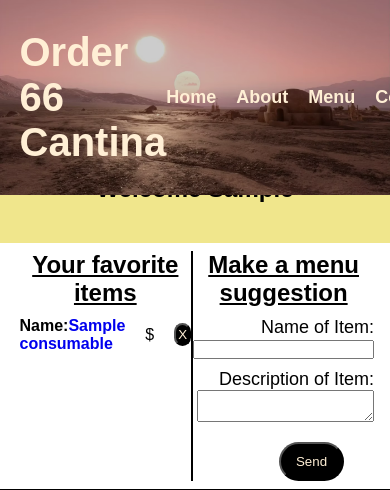
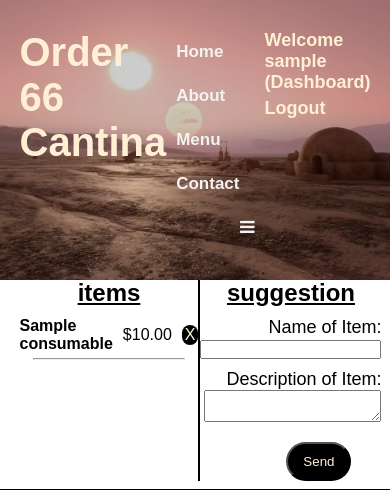
Before and after one commit to Michaelplant2/Order-66-Cantina, a Django app: page /accounts/dashboard in a window 390 px wide. Shown: the top 490 px of the page. Run offline with Django 4.2, Linux system fonts and the light colour scheme; a user stored in the database is signed in; tables that the repository leaves empty hold one stand-in row (values such as "Sample post").

Commit message:
nav bar responsiveness

```diff
--- a/accounts/urls.py
+++ b/accounts/urls.py
@@ -6,5 +6,6 @@
     path('login', views.login, name='login'),
     path('register', views.register, name='register'),
     path('logout', views.logout, name='logout'),
-    path('dashboard', views.dashboard, name='dashboard')
+    path('dashboard', views.dashboard, name='dashboard'),
+    path('dashboard/delete/<int:id>', views.delete_fav, name='delete-fav')
 ]
--- a/accounts/views.py
+++ b/accounts/views.py
@@ -2,7 +2,6 @@
 from django.contrib import messages, auth
 from django.contrib.auth.models import User
 from favorites.models import Favorite
-from consumables.models import Consumable
 
 def register(request):
     if request.method == 'POST':
@@ -65,7 +64,12 @@
     fav_consumables = Favorite.objects.order_by('-id').filter(user_id=request.user.id)
 
     context = {
-        'favorites' :fav_consumables
+        'favorites' : fav_consumables
     }
 
     return render(request, 'accounts/dashboard.html', context)
+
+def delete_fav(request, id):
+    fav = Favorite.objects.get(consumable_id=id)
+    fav.delete()
+    return redirect('dashboard')
--- a/cantina/static/css/nav.css
+++ b/cantina/static/css/nav.css
@@ -29,15 +29,37 @@
    color: papayawhip;
 }
 
-.nav-ul {
-   display: flex;
-   align-items: center;
-   gap: 60px;
-}
-
 .nav {
    display: flex;
    gap: 20px;
+}
+
+.topnav {
+   overflow: hidden;
+}
+
+.topnav a {
+   float: left;
+   display: block;
+   color: #f2f2f2;
+   text-align: center;
+   padding: 12px 10px;
+   text-decoration: none;
+   font-size: 17px;
+}
+
+ .topnav a:hover {
+   background-color: #ddd;
+   color: black;
+}
+
+ .topnav a.active {
+   background-color: #04AA6D;
+   color: white;
+}
+
+ .topnav .icon {
+   display: none;
 }
 
 .logins li {
@@ -49,3 +71,29 @@
    font-size: 18px;
    font-weight: 600;
 }
+
+/* Media Queries */
+
+@media (min-width: 850px) {
+
+}
+
+@media (max-width: 850px) {
+   .topnav a.icon {
+      float: right;
+      display: block;
+   }
+   .topnav .responsive {
+      position: relative;
+   }
+   .topnav .responsive a.icon {
+     position: absolute;
+     right: 0;
+     top: 0;
+   }
+   .topnav .responsive a {
+     float: none;
+     display: block;
+     text-align: left;
+   }
+}
--- a/cantina/static/css/style.css
+++ b/cantina/static/css/style.css
@@ -338,14 +338,13 @@
 
 .fav-me {
    text-align: center;
-   font-size: 20px;
+   margin: 2% 0;
 }
 
-.fav-me button {
+.fav-me a {
    font-size: 18px;
    background-color: black;
    color: papayawhip;
-   margin-top: 10px;
    padding: 10px 15px;
    border-radius: 20px;
 }
@@ -415,14 +414,27 @@
    text-align: end;
 }
 
-.fav-item {
+.fav-item div {
    display: flex;
+   justify-content: flex-end;
    align-items: center;
-   gap: 20px;
+   gap: 10px;
+   margin: 5px 0;
 }
 
-.fav-item h4 {
+.fav-item div h4 {
+   margin-right: auto;
+}
 
+.fav-a {
+   color: black;
+}
+
+.btn-x {
+   background-color: black;
+   color: papayawhip;
+   padding: 1px 3px;
+   border-radius: 20px;
 }
 
 .fav-item button {
--- a/cantina/static/js/scripts.js
+++ b/cantina/static/js/scripts.js
@@ -1,3 +1,13 @@
+function myFunction() {
+  let x = document.getElementById("myTopnav");
+  if (x.className === "topnav") {
+    x.className += " responsive";
+  } else {
+    x.className = "topnav";
+  }
+}
+
+// Message Display
 setTimeout(function() {
-   document.getElementById("message").style.display = 'none';
- }, 3000);
+  document.getElementById("message").style.display = 'none';
+}, 2500);
--- a/cantina/urls.py
+++ b/cantina/urls.py
@@ -8,6 +8,5 @@
     path('consumables/', include('consumables.urls')),
     path('accounts/', include('accounts.urls')),
     path('suggestion/', include('suggestion.urls')),
-    # path('favorite/', include('favorites.urls')),
     path('admin/', admin.site.urls),
 ] + static(settings.MEDIA_URL, document_root=settings.MEDIA_ROOT)
--- a/templates/accounts/dashboard.html
+++ b/templates/accounts/dashboard.html
@@ -23,9 +23,12 @@
         <div class="fav-item">
           {% if favorites %}
             {% for favorite in favorites %}
-            <h4>Name:<a href="{% url 'consumable' favorite.consumable_id.id %}">{{ favorite.consumable_id.name }}</a></h4>
-            <p>${{ favorite.consumable.price }}</p>
-            <button>X</button>
+              <div>
+              <h4><a class="fav-a" href="{% url 'consumable' favorite.consumable_id.id %}">{{ favorite.consumable_id.name }}</a></h4>
+              <p>${{ favorite.consumable_id.price }}</p>
+              <a class="fav-a btn-x" href="/accounts/dashboard/delete/{{ favorite.consumable_id.id }}">X</a>
+              </div>
+              <hr>
             {% endfor %}
           {% else %}
             <p>You don't have any favorites</p>
--- a/templates/base.html
+++ b/templates/base.html
@@ -4,6 +4,8 @@
   <head>
     <meta charset="UTF-8" />
     <meta name="viewport" content="width=device-width, initial-scale=1.0" />
+    <!-- Font-Awesome -->
+    <link rel="stylesheet" href="https://cdnjs.cloudflare.com/ajax/libs/font-awesome/4.7.0/css/font-awesome.min.css" />
     <!-- Custom -->
     <link rel="stylesheet" href="{% static 'css/style.css' %}" />
     <!-- Nav -->
--- a/templates/consumables/consumable.html
+++ b/templates/consumables/consumable.html
@@ -18,10 +18,14 @@
             <p>{{ consumable.description }}</p>
          </div>
       </div>
+      <hr>
       <div class="fav-me">
-           <hr />
            <a href="/consumables/{{consumable.id}}?favorite=true" id="fav-btn">Favorite Me</a>
       </div>
+
+<!-- Alerts -->
+{% include 'partials/_alerts.html' %}
+
      </div>
    </div>
  </section>
--- a/templates/partials/_navbar.html
+++ b/templates/partials/_navbar.html
@@ -1,17 +1,18 @@
 <!-- Navbar -->
-<nav id="navbar" class="navbar-main">
+<div id="navbar" class="navbar-main">
   <div class="color">
   <div class="container">
     <div class="navbar">
       <a href="{% url 'index' %}" class="logo">Order 66 Cantina</a>
-      <div class="nav-ul">
-        <ul class="nav">
-          <li><a href="{% url 'index' %}" class="nav-link">Home</a></li>
-          <li><a href="#about" class="nav-link">About</a></li>
-          <li><a href="{% url 'consumables' %}" class="nav-link">Menu</a></li>
-          <li><a href="#footer" class="nav-link">Contact</a></li>
-        </ul>
-
+      <nav class="topnav" id="myTopnav">
+        <a href="{% url 'index' %}" class="nav-link">Home</a>
+        <a href="#about" class="nav-link">About</a>
+        <a href="{% url 'consumables' %}" class="nav-link">Menu</a>
+        <a href="#footer" class="nav-link">Contact</a>
+        <a href="javascript:void(0);" class="icon" onclick="myFunction()">
+          <i class="fa fa-bars"></i>
+        </a>
+      </nav>
       <ul class="logins">
         {% if user.is_authenticated %}
           <li
@@ -20,11 +21,11 @@
           {% else %}
             class=""
           {% endif %}>
-            <a class="nav-link" href="{% url 'dashboard' %}"> Welcome {{ user.username }} (Dashboard)</a>
+          <a class="nav-link" href="{% url 'dashboard' %}" data-nav-link> Welcome {{ user.username }} (Dashboard)</a>
           </li>
 
           <li class="">
-              <a href="javascript:{document.getElementById('logout').submit()}" class="nav-link">
+            <a href="javascript:{document.getElementById('logout').submit()}" class="nav-link" data-nav-link>
               Logout</a>
             <form action="{% url 'logout' %}" method="POST" id="logout">
               {% csrf_token %}
@@ -39,7 +40,7 @@
           {% else %}
             class=""
           {% endif %}>
-            <a class="nav-link" href="{% url 'register' %}">Register</a>
+          <a class="nav-link" href="{% url 'register' %}" data-nav-link>Register</a>
           </li>
 
           <li
@@ -48,7 +49,7 @@
           {% else %}
             class=""
           {% endif %}>
-              <a class="nav-link" href="{% url 'login' %}">Login</a>
+            <a class="nav-link" href="{% url 'login' %}" data-nav-link>Login</a>
           </li>
         {% endif %}
       </ul>
@@ -56,4 +57,3 @@
   </div>
   </div>
 </div>
-</nav>
```
Also changed, not shown: consumables/views.py (+10 -5 lines), static/css/nav.css (+36 -6 lines), static/css/style.css (+38 -6 lines), static/js/scripts.js (+12 -2 lines). Lines whose indentation alone changed are shown as unchanged.
